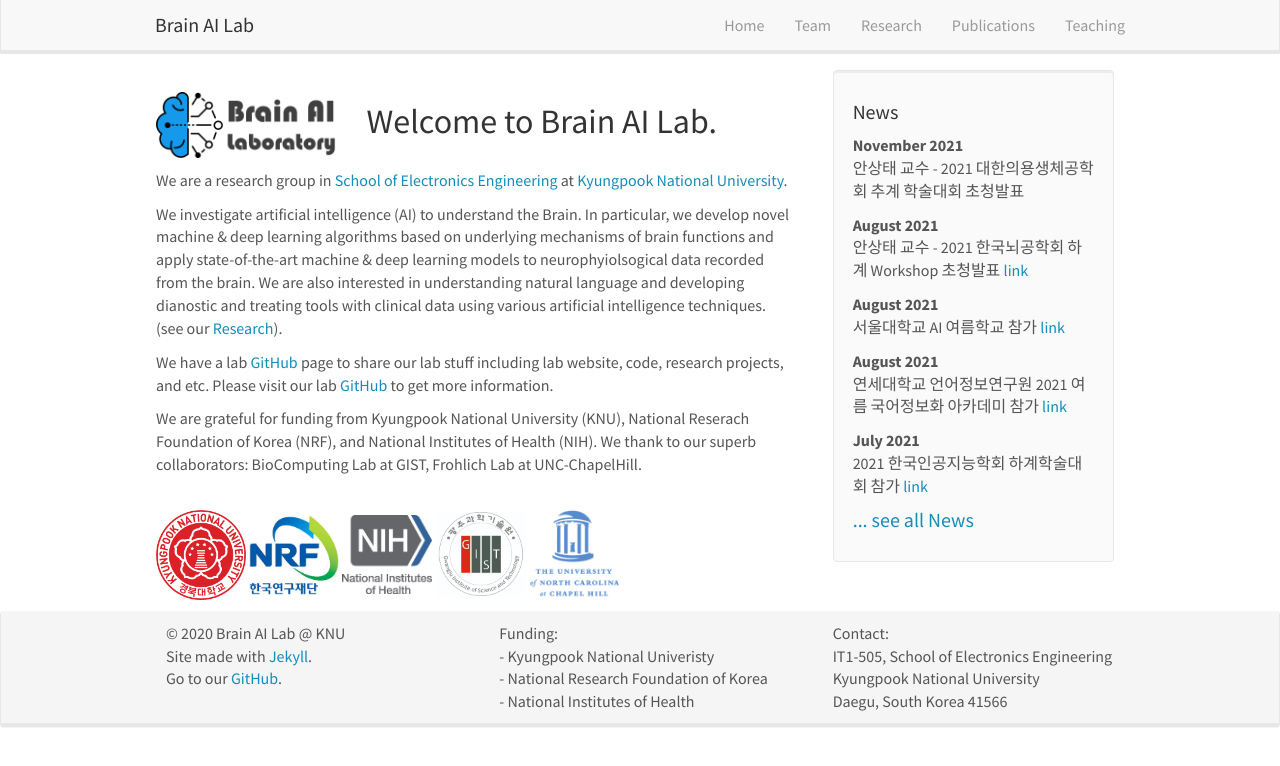
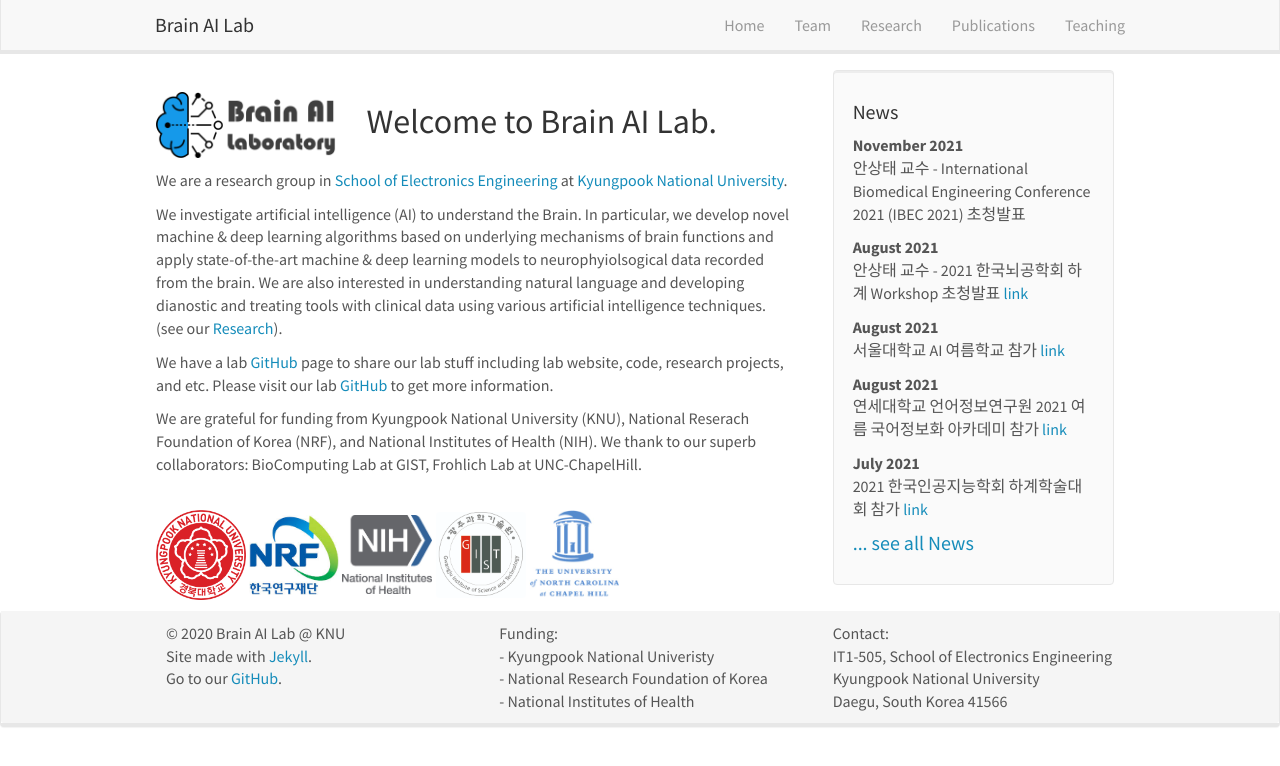
Before and after one commit to KNU-BrainAI/knu-brainai.github.io, a Jekyll site: the page built from _pages/home.md, in a window 1280 px wide. Shown: the top 766 px of the page. Built offline with Jekyll 4.4.1, drawn with Linux system fonts in a browser that asks for light colours; nearby versions of some CDN libraries.

Commit message:
Update news.yml

```diff
--- a/_data/news.yml
+++ b/_data/news.yml
@@ -1,5 +1,5 @@
 - date: November 2021
-  headline: "안상태 교수 - 2021 대한의용생체공학회 추계 학술대회 초청발표"
+  headline: "안상태 교수 - International Biomedical Engineering Conference 2021 (IBEC 2021) 초청발표"
   details: "Title: Targeting Neural Oscillations by Transcranial Alternating Current Stimulation"
 
 - date: August 2021
```
